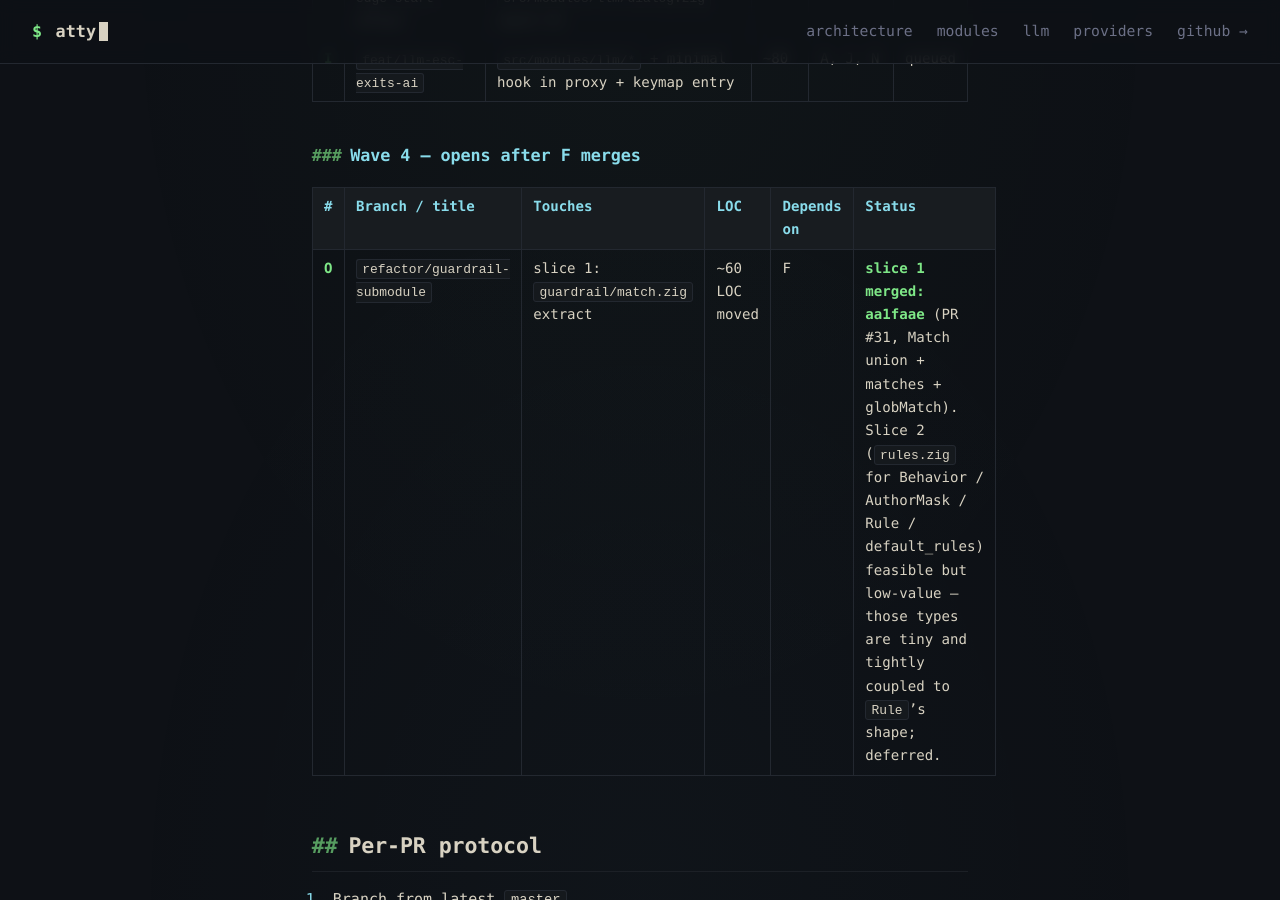
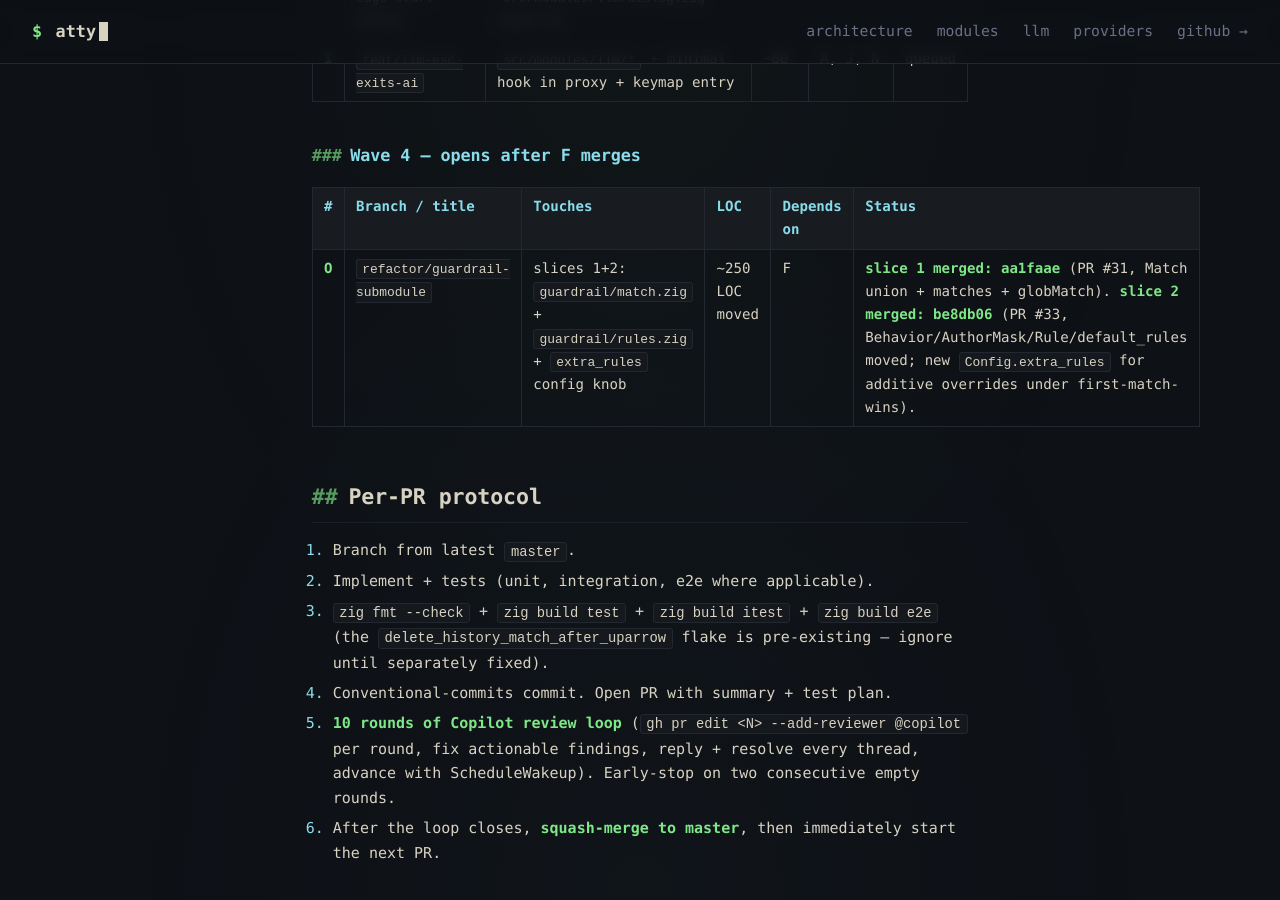
Before and after one commit to fentas/atty, a Jekyll site: the page built from docs/llm-exec-mode-roadmap.md, in a window 1280 px wide and 900 px high, scrolled down 4625 px. Built offline with Jekyll 4.4.1, drawn with Linux system fonts in a browser that asks for light colours; our own code applies the rules of GitHub Pages for plain Markdown files.

Commit message:
docs(roadmap): mark PR #33 (guardrail rules.zig + extra_rules) merged

```diff
--- a/docs/llm-exec-mode-roadmap.md
+++ b/docs/llm-exec-mode-roadmap.md
@@ -71,7 +71,7 @@ has been merged.
 
 | # | Branch / title | Touches | LOC | Depends on | Status |
 |---|---|---|---|---|---|
-| **O** | `refactor/guardrail-submodule` | slice 1: `guardrail/match.zig` extract | ~60 LOC moved | F | **slice 1 merged: aa1faae** (PR #31, Match union + matches + globMatch). Slice 2 (`rules.zig` for Behavior / AuthorMask / Rule / default_rules) feasible but low-value — those types are tiny and tightly coupled to `Rule`'s shape; deferred. |
+| **O** | `refactor/guardrail-submodule` | slices 1+2: `guardrail/match.zig` + `guardrail/rules.zig` + `extra_rules` config knob | ~250 LOC moved | F | **slice 1 merged: aa1faae** (PR #31, Match union + matches + globMatch). **slice 2 merged: be8db06** (PR #33, Behavior/AuthorMask/Rule/default_rules moved; new `Config.extra_rules` for additive overrides under first-match-wins). |
 
 ## Per-PR protocol
 
```
